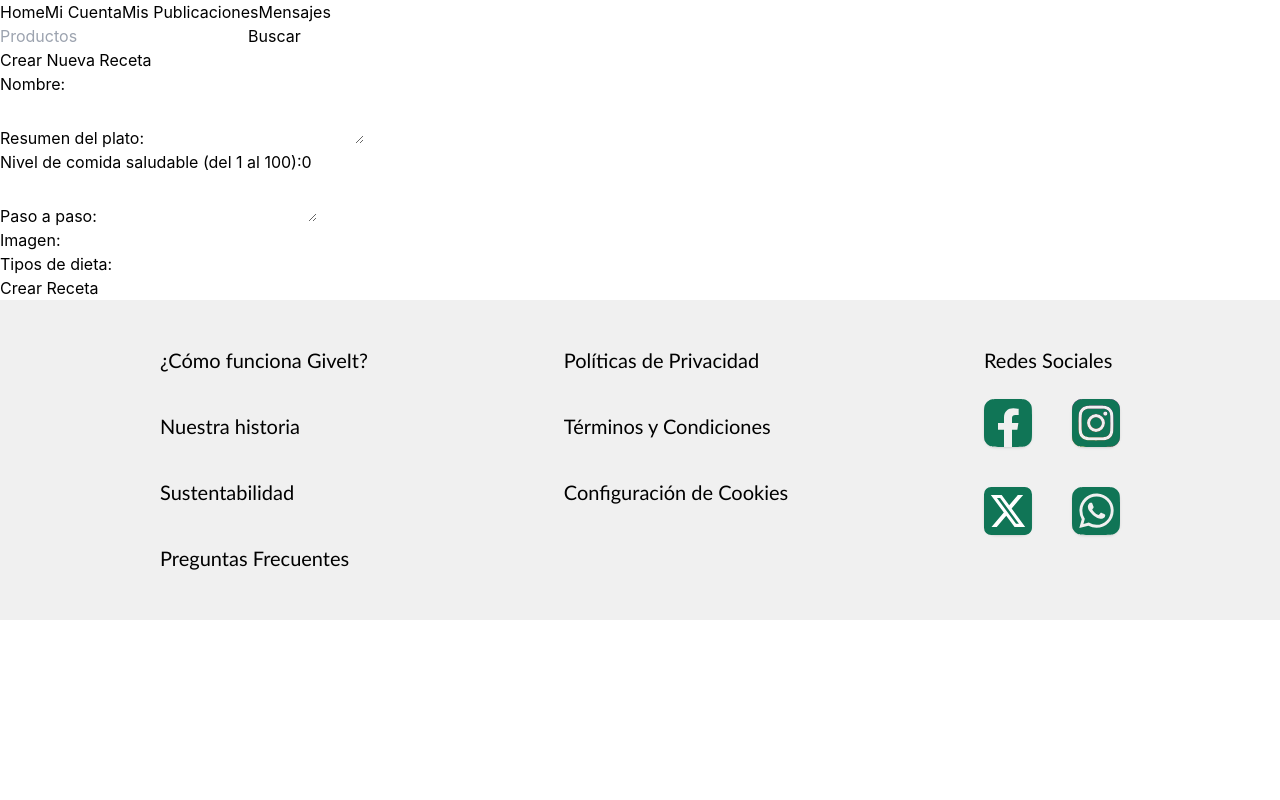
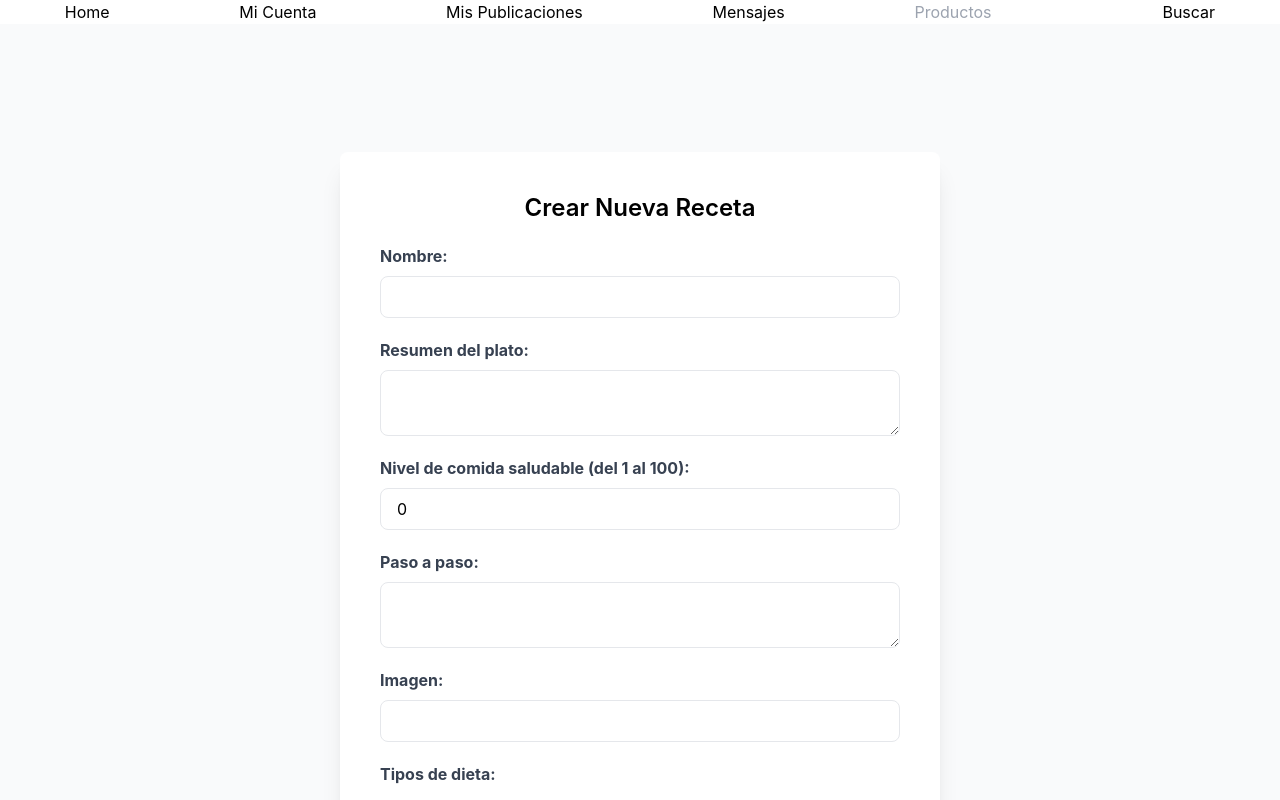
Before and after one commit to No-Country/c16-30-m-java, a React (Create React App) app in the folder front/: page /publish in a window 1280 px wide. Shown: the top 800 px of the page. Built offline with nearby package versions, Linux system fonts and the light colour scheme.

Commit message:
publish updates

```diff
--- a/front/package.json
+++ b/front/package.json
@@ -6,6 +6,7 @@
     "@testing-library/jest-dom": "^5.17.0",
     "@testing-library/react": "^13.4.0",
     "@testing-library/user-event": "^13.5.0",
+    "autoprefixer": "^10.4.17",
     "axios": "^1.6.7",
     "dotenv": "^16.4.1",
     "git-flow": "^0.2.0",
--- a/front/src/components/CardContainer/CardContainer.jsx
+++ b/front/src/components/CardContainer/CardContainer.jsx
@@ -7,7 +7,7 @@ const CardsContainer = ({ currentAppProducts }) => {
       {currentAppProducts.length > 0 ? (
         currentAppProducts.map((p) => {
           return (
-            <div className="card" key={p.userId}>
+            <div className="card bg-gray-400 w-1/3 m-2 p-2" key={p.userId}>
               <Card
                 name={p.name}
                 description={p.description}
--- a/front/src/views/Home/Home.jsx
+++ b/front/src/views/Home/Home.jsx
@@ -23,8 +23,7 @@ const Home = () => {
   };
 
   return (
-    <div>
-      <h1>Home</h1>
+    <div className="flex-direction: row justify-content: space-evenly;">
       <PublishSign />
       <CardsContainer currentAppProducts={appProducts} />
       <Pagination loadMore={loadMore} />
--- a/front/src/views/NavBar/NavBar.jsx
+++ b/front/src/views/NavBar/NavBar.jsx
@@ -4,12 +4,12 @@ import SearchBar from "../../components/SearchBar/SearchBar";
 
 const NavBar = () => {
   return (
-    <div>
+    <div className="flex justify-center justify-around">
       <Link to={"/home"}>
         <button>Home</button>
-        <Link to={"/micuenta"}>
-          <button>Mi Cuenta</button>
-        </Link>
+      </Link>
+      <Link to={"/micuenta"}>
+        <button>Mi Cuenta</button>
       </Link>
       <Link to={"/mispublicaciones"}>
         <button>Mis Publicaciones</button>
--- a/front/src/views/Publish/Publish.jsx
+++ b/front/src/views/Publish/Publish.jsx
@@ -3,8 +3,7 @@ import { useState } from "react";
 import validator from "./validation";
 
 const Publish = () => {
-
-  const dietList = []
+  const dietList = [];
   // Estados locales
   const [form, setForm] = useState({
     name: "",
@@ -78,81 +77,123 @@ const Publish = () => {
     setErrors(validationErrors);
     console.log(validationErrors);
     if (Object.keys(validationErrors).length === 0) {
-      return
+      return;
     }
   };
   return (
-    <div>
+    <div className="py-32 px-10 min-h-screen bg-gray-50">
+      <div className="bg-white shadow-xl rounded-lg p-10 md:w-3/4 lg:w-1/2 mx-auto">
         <form onSubmit={submitHandler} noValidate>
-        <h1>Crear Nueva Receta</h1>
-        <label>Nombre:</label>
+          <h1 className="text-2xl font-semibold mb-5 text-center">
+            Crear Nueva Receta
+          </h1>
+          <div className="flex flex-col mb-5">
+            <label className="mb-2 font-bold text-gray-700">Nombre:</label>
             <input
+              className="py-2 px-4 border rounded-lg focus:outline-none focus:ring-2 focus:ring-green-400"
               type="text"
               name="name"
               value={form.name}
               onChange={changeHandler}
               required
             />
-        {errors.name && <p >{errors.name}</p>}
-        <br />
-        <label for="resumen">Resumen del plato:</label>
+            {errors.name && (
+              <p className="text-red-500 text-xs mt-1">{errors.name}</p>
+            )}
+          </div>
+
+          <div className="flex flex-col mb-5">
+            <label className="mb-2 font-bold text-gray-700">
+              Resumen del plato:
+            </label>
             <textarea
               name="summary"
+              className="py-2 px-4 border rounded-lg focus:outline-none focus:ring-2 focus:ring-green-400"
               value={form.summary}
               onChange={changeHandler}
               required
             ></textarea>
-        {errors.summary && <p>{errors.summary}</p>}
-        <br />
-        <label for="healthScore">
+            {errors.summary && (
+              <p className="text-red-500 text-xs mt-1">{errors.summary}</p>
+            )}
+          </div>
+
+          <div className="flex flex-col mb-5">
+            <label className="mb-2 font-bold text-gray-700">
               Nivel de comida saludable (del 1 al 100):
             </label>
             <input
+              className="py-2 px-4 border rounded-lg focus:outline-none focus:ring-2 focus:ring-green-400"
               type="number"
               name="healthScore"
               value={form.healthScore}
               onChange={changeHandler}
               required
             />
-        {errors.healthScore && <p>{errors.healthScore}</p>}
-        <br />
-        <label for="pasos">Paso a paso:</label>
+            {errors.healthScore && (
+              <p className="text-red-500 text-xs mt-1">{errors.healthScore}</p>
+            )}
+          </div>
+
+          <div className="flex flex-col mb-5">
+            <label className="mb-2 font-bold text-gray-700">Paso a paso:</label>
             <textarea
               name="instructions"
+              className="py-2 px-4 border rounded-lg focus:outline-none focus:ring-2 focus:ring-green-400"
               value={form.instructions}
               onChange={changeHandler}
               required
             ></textarea>
-        {errors.instructions && <p>{errors.instructions}</p>}
-        <br />
-        <label for="imagen">Imagen:</label>
+            {errors.instructions && (
+              <p className="text-red-500 text-xs mt-1">{errors.instructions}</p>
+            )}
+          </div>
+
+          <div className="flex flex-col mb-5">
+            <label className="mb-2 font-bold text-gray-700">Imagen:</label>
             <input
               type="text"
               name="image"
+              className="py-2 px-4 border rounded-lg focus:outline-none focus:ring-2 focus:ring-green-400"
               value={form.image}
               autoComplete="off"
               onChange={changeHandler}
             ></input>
-        {errors.image && <p>{errors.image}</p>}
-        <br />
-        <label>Tipos de dieta:</label>
-        {errors.diets && <p>{errors.diets}</p>}
-        <br />
-        {dietList.map((diet, index) => {
-          return (
-            <div key={index}>
-              <label htmlFor={diet.id}>{diet.name}</label>
+            {errors.image && (
+              <p className="text-red-500 text-xs mt-1">{errors.image}</p>
+            )}
+          </div>
+
+          <div className="flex flex-col mb-5">
+            <label className="mb-2 font-bold text-gray-700">
+              Tipos de dieta:
+            </label>
+            {errors.diets && (
+              <p className="text-red-500 text-xs mt-1">{errors.diets}</p>
+            )}
+            {dietList.map((diet, index) => (
+              <div key={index} className="flex items-center mb-2">
                 <input
                   type="checkbox"
                   id={diet.id}
+                  className="mr-2"
                   value={form.diets}
                   onChange={dietsHandler}
                 />
+                <label htmlFor={diet.id} className="text-gray-700">
+                  {diet.name}
+                </label>
               </div>
-          );
-        })}
-        <button type="submit">Crear Receta</button>
+            ))}
+          </div>
+          <button
+            type="submit"
+            className="w-full bg-green-500 text-white py-2 px-4 rounded-lg hover:bg-green-600 transition duration-200"
+          >
+            Crear Receta
+          </button>
         </form>
+      </div>
     </div>
   );
 };
```
Also changed, not shown: 1 other file (tests, documents, lock files or other folders). Lines whose indentation alone changed are shown as unchanged.
